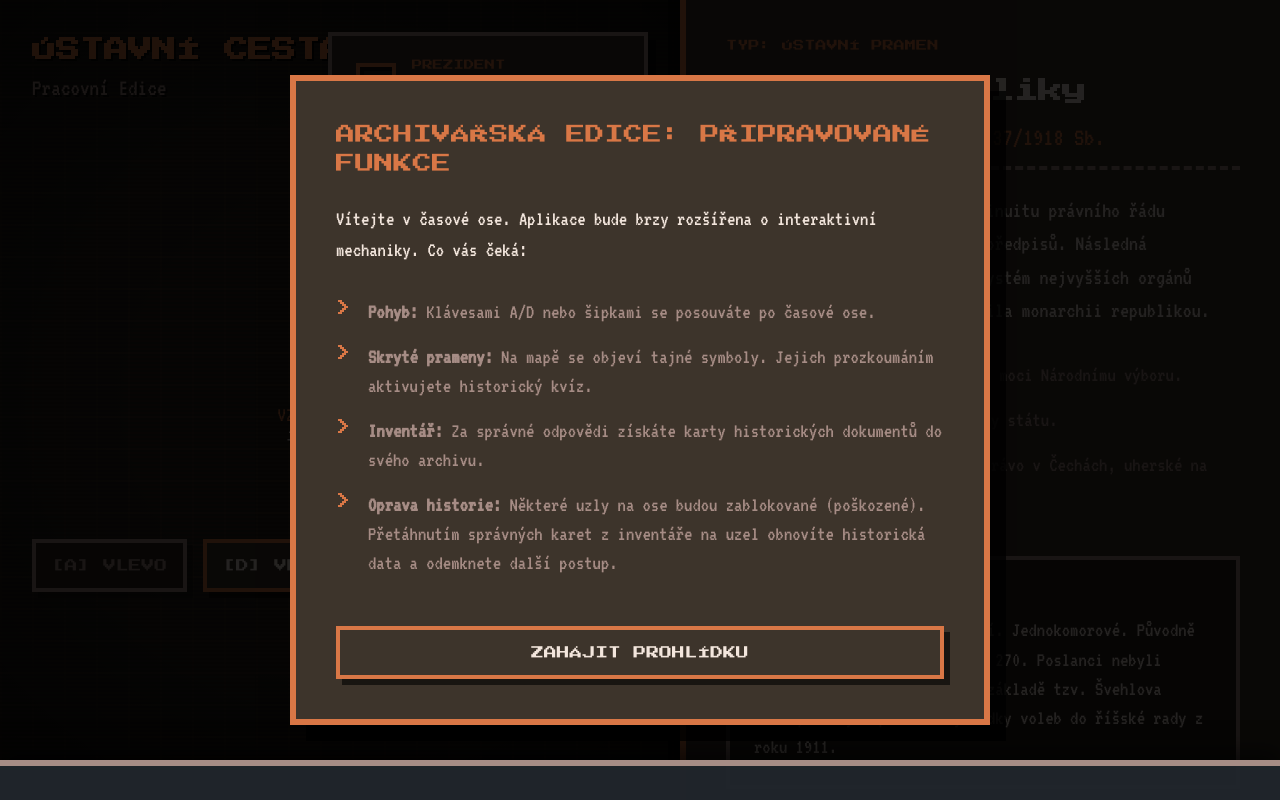
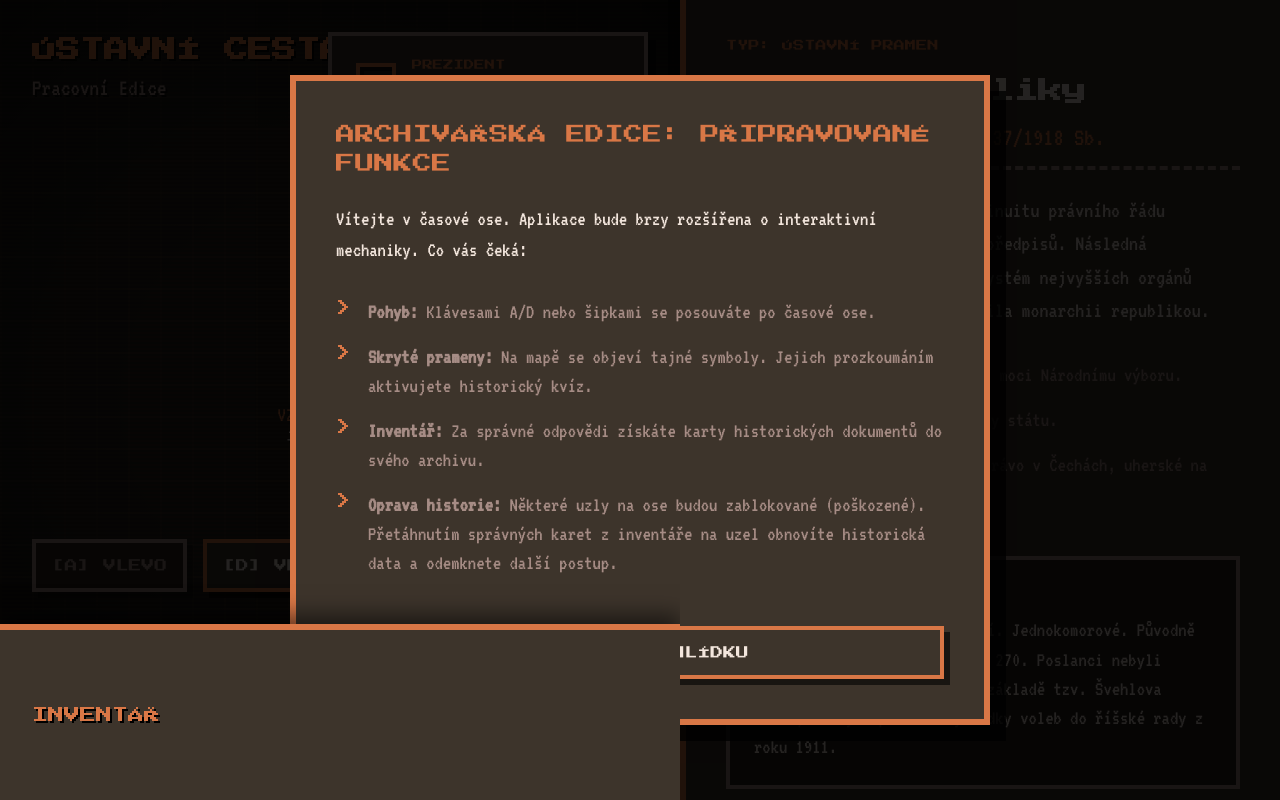
Before and after one commit to Fungulash-cze/Cesta-eskou-stavnost-, a plain HTML site: page index.html in a window 1280 px wide. Drawn offline with Linux system fonts and the light colour scheme.

Commit message:
Update index.html

```diff
--- a/index.html
+++ b/index.html
@@ -561,7 +561,20 @@
                 .close-lightbox:hover { border-color: var(--accent); color: var(--bg-base); background-color: var(--accent); transform: translate(2px, 2px); box-shadow: 2px 2px 0 rgba(0,0,0,0.8);}
 
                 /* VYSOUVACÍ INVENTÁŘ */
-                .inventory-hud { position: fixed; bottom: 0; left: 0; width: 100vw; height: 12rem; background-color: rgba(33, 38, 45, 0.95); border-top: 6px solid var(--text-muted); z-index: 9000; display: flex; align-items: center; padding: 0 2rem; box-shadow: 0 -10px 20px rgba(0,0,0,0.5); transform: translateY(9.5rem); transition: all 0.3s ease-in-out; }
+                .inventory-hud {
+            position: absolute; /* Omezí prvek pouze na herní mapu */
+            bottom: 0;
+            left: 0;
+            width: 100%; /* Šířka se vypočítá přesně k hraně informačního panelu */
+            height: 11rem;
+            background-color: var(--bg-panel);
+            border-top: 6px solid var(--accent);
+            z-index: 9000;
+            display: flex;
+            align-items: center;
+            padding: 0 2rem;
+            box-shadow: 0 -10px 20px rgba(0,0,0,0.5);
+        }
                 .inventory-hud:hover { transform: translateY(0); border-top-color: var(--accent); }
 
                 .inv-title { font-family: var(--font-ui); font-size: 1rem; color: var(--accent); width: 150px; line-height: 1.5; text-shadow: 2px 2px 0px #000; }
@@ -645,13 +658,15 @@
             <button class="btn" id="btn-prev" onclick="move(-1)">[A] VLEVO</button>
             <button class="btn" id="btn-next" onclick="move(1)">[D] VPRAVO</button>
         </div>
-    </div> <!-- TOTO JE KONEC game-view -->
 
-    <!-- INVENTÁŘ -->
-    <div class="inventory-hud">
-        <div class="inv-title">INVENTÁŘ</div>
-        <div class="inv-slots" id="inv-slots"></div>
-    </div>
+        <!-- INVENTÁŘ JE NYNÍ DOLE UVNITŘ HERNÍ ČÁSTI -->
+        <div class="inventory-hud">
+            <div class="inv-title">INVENTÁŘ</div>
+            <div class="inv-slots" id="inv-slots"></div>
+        </div>
+
+    </div> <!-- TOTO JE SPRÁVNÝ KONEC game-view -->
+
     <div class="codex" id="codex">
         <div class="c-type" id="c-type">SYS.INFO</div>
         <h2 class="c-title" id="c-title">Název</h2>
```
